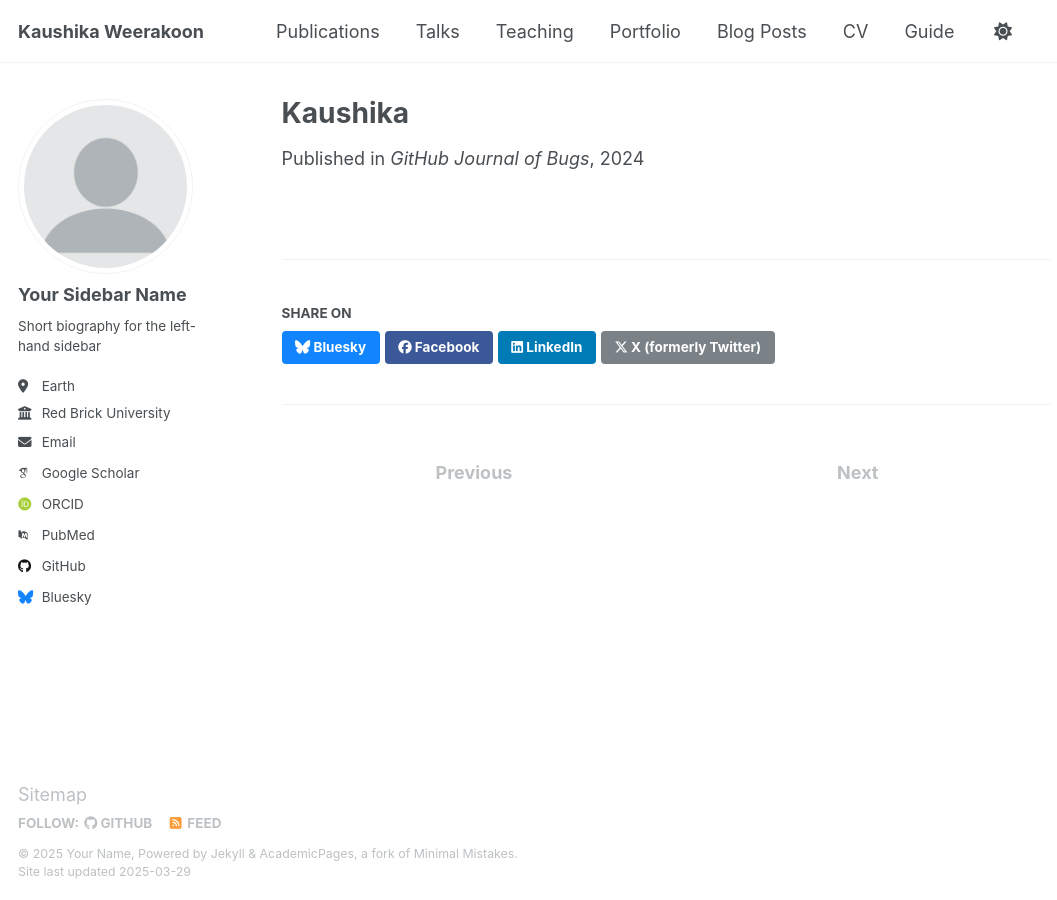
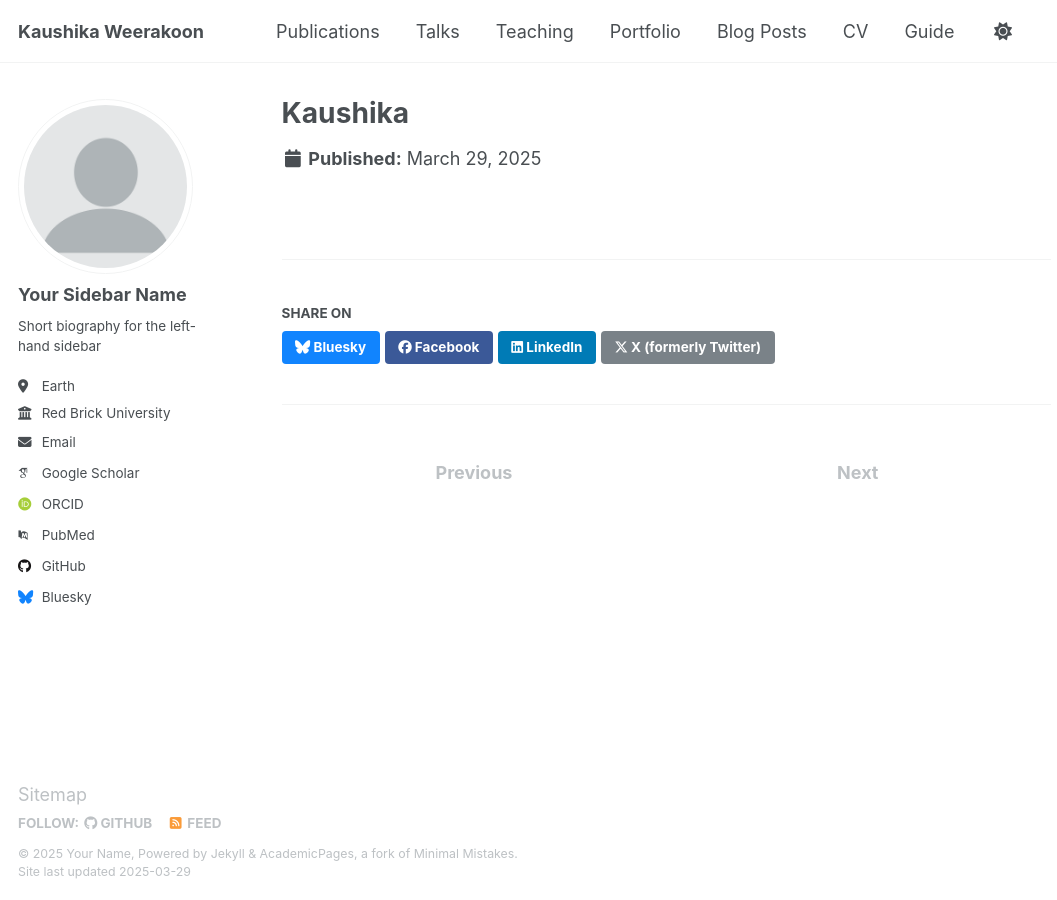
Before and after one commit to kaushikaW/kaushikaW.github.io, a Jekyll site: the page built from _publications/pub_1.md, in a window 1280 px wide. Shown: the whole page, without its empty margins (0-1057 px from the left). Built offline with Jekyll 4.4.1, drawn with Linux system fonts in a browser that asks for light colours; some web fonts are replaced.

Commit message:
Update pub_1.md

```diff
--- a/_publications/pub_1.md
+++ b/_publications/pub_1.md
@@ -1,10 +1,4 @@
 ---
 title: "Kaushika"
 collection: publications
-category: conferences
-permalink: /publication/2024-02-17-paper-title-number-4
-excerpt:
-date: 2024-02-17
-venue: 'GitHub Journal of Bugs'
-paperurl: 'http://academicpages.github.io/files/paper3.pdf'
 ---
```
